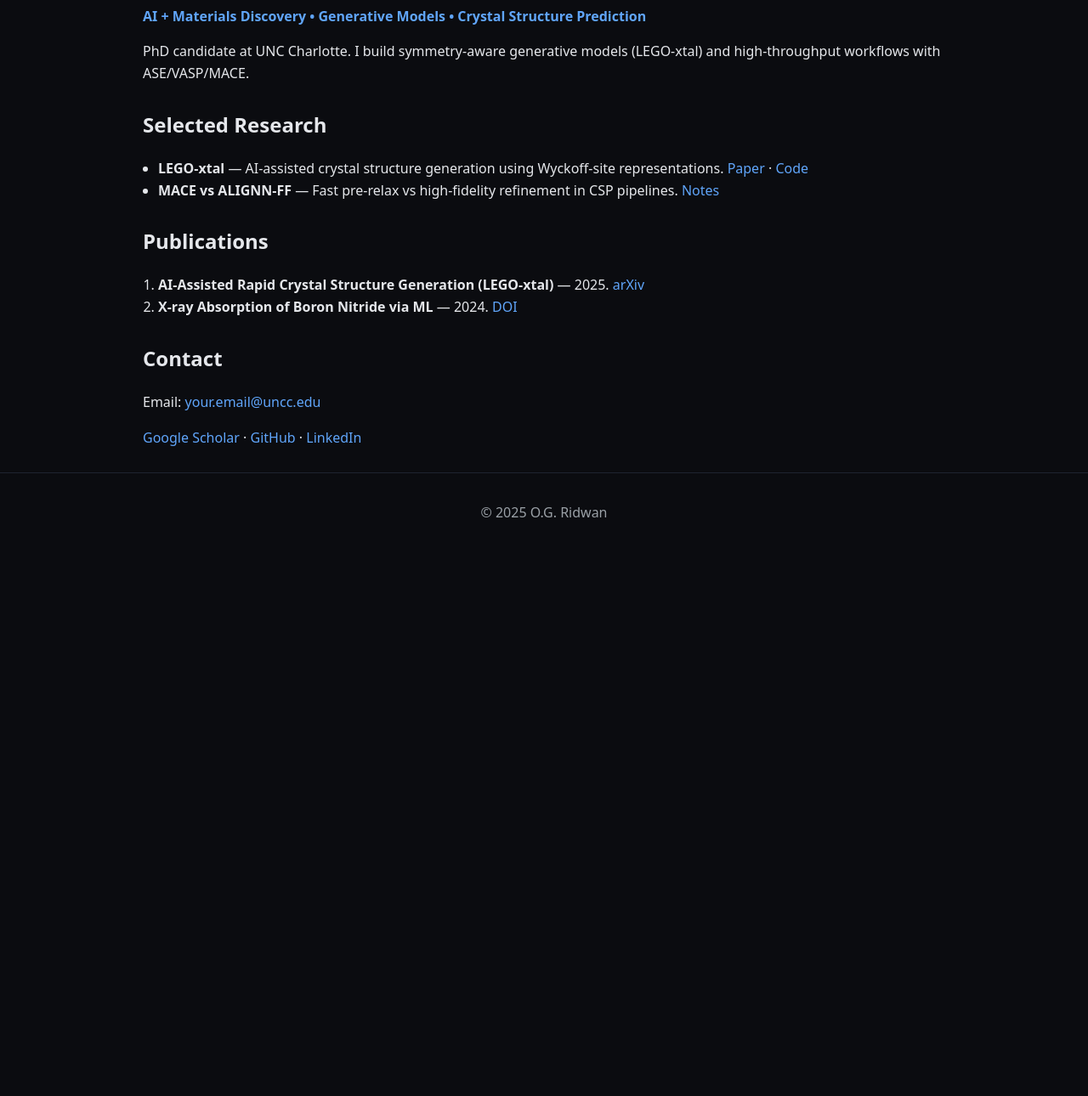
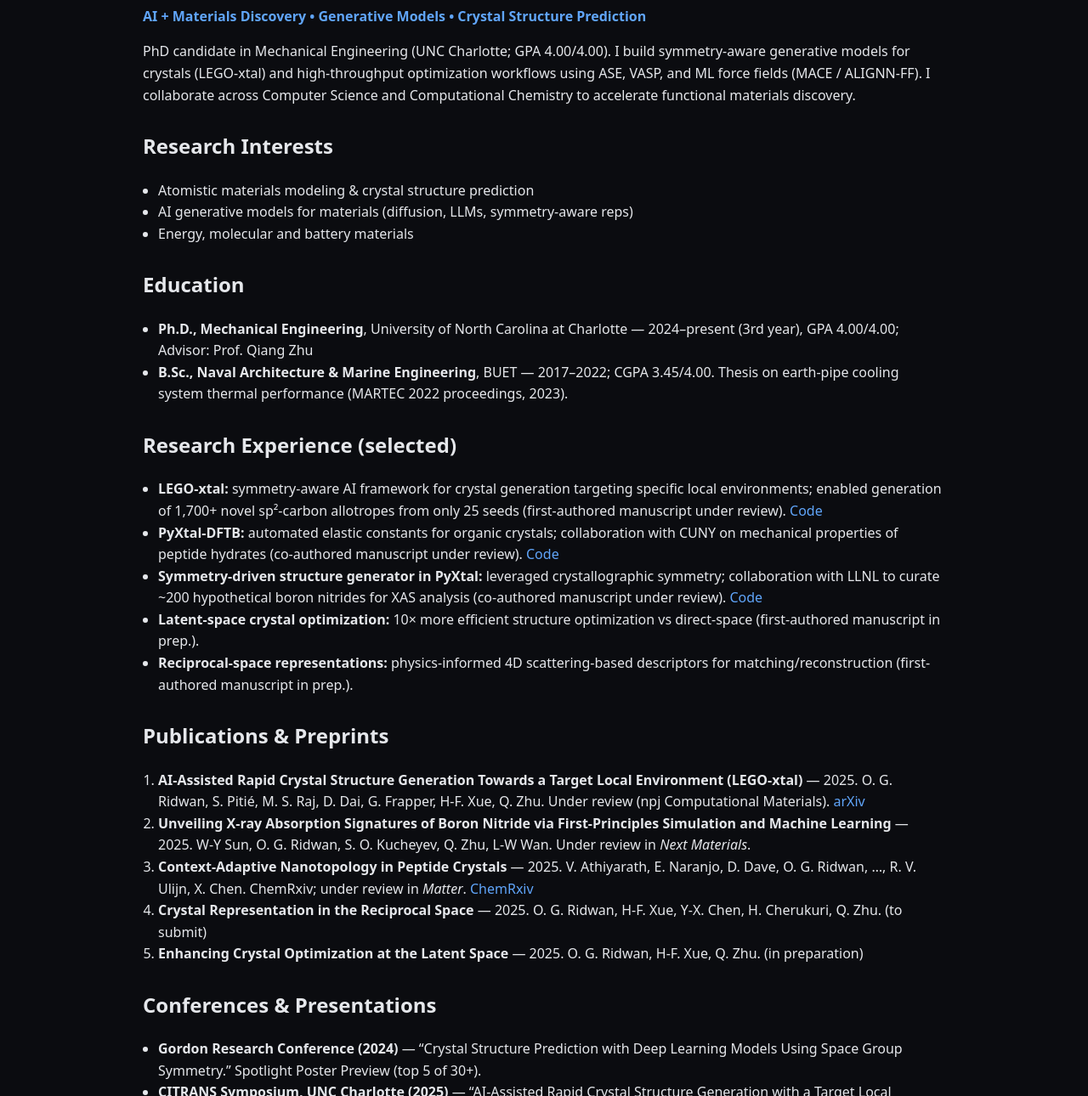
Before and after one commit to oridwan/oridwan.github.io, a plain HTML site: page index.html in a window 1280 px wide. Shown: the part 138-1428 px from the top of the page at 85% size. Before the commit the page ends 800 px from the top, so only its background shows below. Drawn offline with Linux system fonts and the light colour scheme.

Commit message:
Update site with resume-based content

```diff
--- a/index.html
+++ b/index.html
@@ -4,7 +4,7 @@
   <meta charset="utf-8">
   <meta name="viewport" content="width=device-width, initial-scale=1">
   <title>Osman Goni Ridwan — AI + Materials Discovery</title>
-  <meta name="description" content="AI-assisted crystal structure generation, generative models, materials informatics.">
+  <meta name="description" content="AI-assisted crystal structure generation (LEGO-xtal), symmetry-aware generative models, HPC workflows for functional materials.">
   <link rel="stylesheet" href="styles.css">
 </head>
 <body>
@@ -12,49 +12,117 @@
   <nav>
     <a class="brand" href="#">Ridwan</a>
     <div class="links">
-      <a href="#research">Research</a>
+      <a href="#about">About</a>
+      <a href="#interests">Research</a>
+      <a href="#experience">Experience</a>
       <a href="#pubs">Publications</a>
+      <a href="#talks">Talks</a>
       <a href="#contact">Contact</a>
     </div>
   </nav>
 </header>
 
 <main>
-  <section class="hero">
+  <!-- HERO -->
+  <section class="hero" id="about">
     <h1>Osman Goni Ridwan</h1>
     <p class="tag">AI + Materials Discovery • Generative Models • Crystal Structure Prediction</p>
-    <p>PhD candidate at UNC Charlotte. I build symmetry-aware generative models (LEGO-xtal) and high-throughput workflows with ASE/VASP/MACE.</p>
+    <p>PhD candidate in Mechanical Engineering (UNC Charlotte; GPA 4.00/4.00). I build symmetry-aware
+       generative models for crystals (LEGO-xtal) and high-throughput optimization workflows using ASE,
+       VASP, and ML force fields (MACE / ALIGNN-FF). I collaborate across Computer Science and
+       Computational Chemistry to accelerate functional materials discovery. <!-- Resume source --> </p>
   </section>
 
-  <section id="research">
-    <h2>Selected Research</h2>
+  <!-- RESEARCH INTERESTS -->
+  <section id="interests">
+    <h2>Research Interests</h2>
     <ul>
-      <li><b>LEGO-xtal</b> — AI-assisted crystal structure generation using Wyckoff-site representations. <a href="#">Paper</a> · <a href="#">Code</a></li>
-      <li><b>MACE vs ALIGNN-FF</b> — Fast pre-relax vs high-fidelity refinement in CSP pipelines. <a href="#">Notes</a></li>
+      <li>Atomistic materials modeling & crystal structure prediction</li>
+      <li>AI generative models for materials (diffusion, LLMs, symmetry-aware reps)</li>
+      <li>Energy, molecular and battery materials</li>
     </ul>
   </section>
 
+  <!-- EDUCATION -->
+  <section id="education">
+    <h2>Education</h2>
+    <ul>
+      <li><b>Ph.D., Mechanical Engineering</b>, University of North Carolina at Charlotte — 2024–present (3rd year), GPA 4.00/4.00; Advisor: Prof. Qiang Zhu</li>
+      <li><b>B.Sc., Naval Architecture & Marine Engineering</b>, BUET — 2017–2022; CGPA 3.45/4.00. Thesis on earth-pipe cooling system thermal performance (MARTEC 2022 proceedings, 2023).</li>
+    </ul>
+  </section>
+
+  <!-- EXPERIENCE HIGHLIGHTS -->
+  <section id="experience">
+    <h2>Research Experience (selected)</h2>
+    <ul>
+      <li><b>LEGO-xtal:</b> symmetry-aware AI framework for crystal generation targeting specific local environments; enabled generation of 1,700+ novel sp²-carbon allotropes from only 25 seeds (first-authored manuscript under review). <a href="https://github.com/MaterSim/LEGO-xtal" target="_blank">Code</a></li>
+      <li><b>PyXtal-DFTB:</b> automated elastic constants for organic crystals; collaboration with CUNY on mechanical properties of peptide hydrates (co-authored manuscript under review). <a href="https://github.com/MaterSim/PyXtal_DFTB" target="_blank">Code</a></li>
+      <li><b>Symmetry-driven structure generator in PyXtal:</b> leveraged crystallographic symmetry; collaboration with LLNL to curate ~200 hypothetical boron nitrides for XAS analysis (co-authored manuscript under review). <a href="https://github.com/MaterSim/PyXtal" target="_blank">Code</a></li>
+      <li><b>Latent-space crystal optimization:</b> 10× more efficient structure optimization vs direct-space (first-authored manuscript in prep.).</li>
+      <li><b>Reciprocal-space representations:</b> physics-informed 4D scattering-based descriptors for matching/reconstruction (first-authored manuscript in prep.).</li>
+    </ul>
+  </section>
+
+  <!-- PUBLICATIONS -->
   <section id="pubs">
-    <h2>Publications</h2>
+    <h2>Publications & Preprints</h2>
     <ol>
-      <li><b>AI-Assisted Rapid Crystal Structure Generation (LEGO-xtal)</b> — 2025. <a href="#">arXiv</a></li>
-      <li><b>X-ray Absorption of Boron Nitride via ML</b> — 2024. <a href="#">DOI</a></li>
+      <li>
+        <b>AI-Assisted Rapid Crystal Structure Generation Towards a Target Local Environment (LEGO-xtal)</b> — 2025.
+        O. G. Ridwan, S. Pitié, M. S. Raj, D. Dai, G. Frapper, H-F. Xue, Q. Zhu. Under review (npj Computational Materials).
+        <a href="https://arxiv.org/abs/2506.08224" target="_blank">arXiv</a>
+      </li>
+      <li>
+        <b>Unveiling X-ray Absorption Signatures of Boron Nitride via First-Principles Simulation and Machine Learning</b> — 2025.
+        W-Y Sun, O. G. Ridwan, S. O. Kucheyev, Q. Zhu, L-W Wan. Under review in <i>Next Materials</i>.
+      </li>
+      <li>
+        <b>Context-Adaptive Nanotopology in Peptide Crystals</b> — 2025.
+        V. Athiyarath, E. Naranjo, D. Dave, O. G. Ridwan, …, R. V. Ulijn, X. Chen. ChemRxiv; under review in <i>Matter</i>.
+        <a href="https://chemrxiv.org/engage/chemrxiv/article-details/67818f64fa469535b981d92c" target="_blank">ChemRxiv</a>
+      </li>
+      <li>
+        <b>Crystal Representation in the Reciprocal Space</b> — 2025. O. G. Ridwan, H-F. Xue, Y-X. Chen, H. Cherukuri, Q. Zhu. (to submit)
+      </li>
+      <li>
+        <b>Enhancing Crystal Optimization at the Latent Space</b> — 2025. O. G. Ridwan, H-F. Xue, Q. Zhu. (in preparation)
+      </li>
     </ol>
   </section>
 
+  <!-- TALKS -->
+  <section id="talks">
+    <h2>Conferences & Presentations</h2>
+    <ul>
+      <li><b>Gordon Research Conference (2024)</b> — “Crystal Structure Prediction with Deep Learning Models Using Space Group Symmetry.” Spotlight Poster Preview (top 5 of 30+).</li>
+      <li><b>CITRANS Symposium, UNC Charlotte (2025)</b> — “AI-Assisted Rapid Crystal Structure Generation with a Target Local Chemical Environment.” <b>Best Poster Award</b> (1st of 26).</li>
+    </ul>
+  </section>
+
+  <!-- SKILLS -->
+  <section id="skills">
+    <h2>Technical Skills</h2>
+    <ul>
+      <li><b>Programming:</b> Python, Bash, MATLAB; Linux HPC scripting; Git</li>
+      <li><b>Software:</b> ASE, VASP, LAMMPS; VESTA; MLFFs (MACE, ALIGNN-FF)</li>
+    </ul>
+  </section>
+
+  <!-- CONTACT -->
   <section id="contact">
     <h2>Contact</h2>
-    <p>Email: <a href="mailto:your.email@uncc.edu">your.email@uncc.edu</a></p>
+    <p>Email: <a href="mailto:oridwan@charlotte.edu">oridwan@charlotte.edu</a> · Phone: +1 (704) 390-2081</p>
     <p>
       <a href="https://scholar.google.com/" target="_blank">Google Scholar</a> ·
-      <a href="https://github.com/" target="_blank">GitHub</a> ·
-      <a href="https://linkedin.com/" target="_blank">LinkedIn</a>
+      <a href="https://github.com/MaterSim/LEGO-xtal" target="_blank">GitHub (LEGO-xtal)</a> ·
+      <a href="https://linkedin.com/in/ogridwan" target="_blank">LinkedIn</a>
     </p>
   </section>
 </main>
 
 <footer>
-  <p>© 2025 O.G. Ridwan</p>
+  <p>© 2025 O. G. Ridwan — Built with a lightweight static template.</p>
 </footer>
 </body>
 </html>
```
